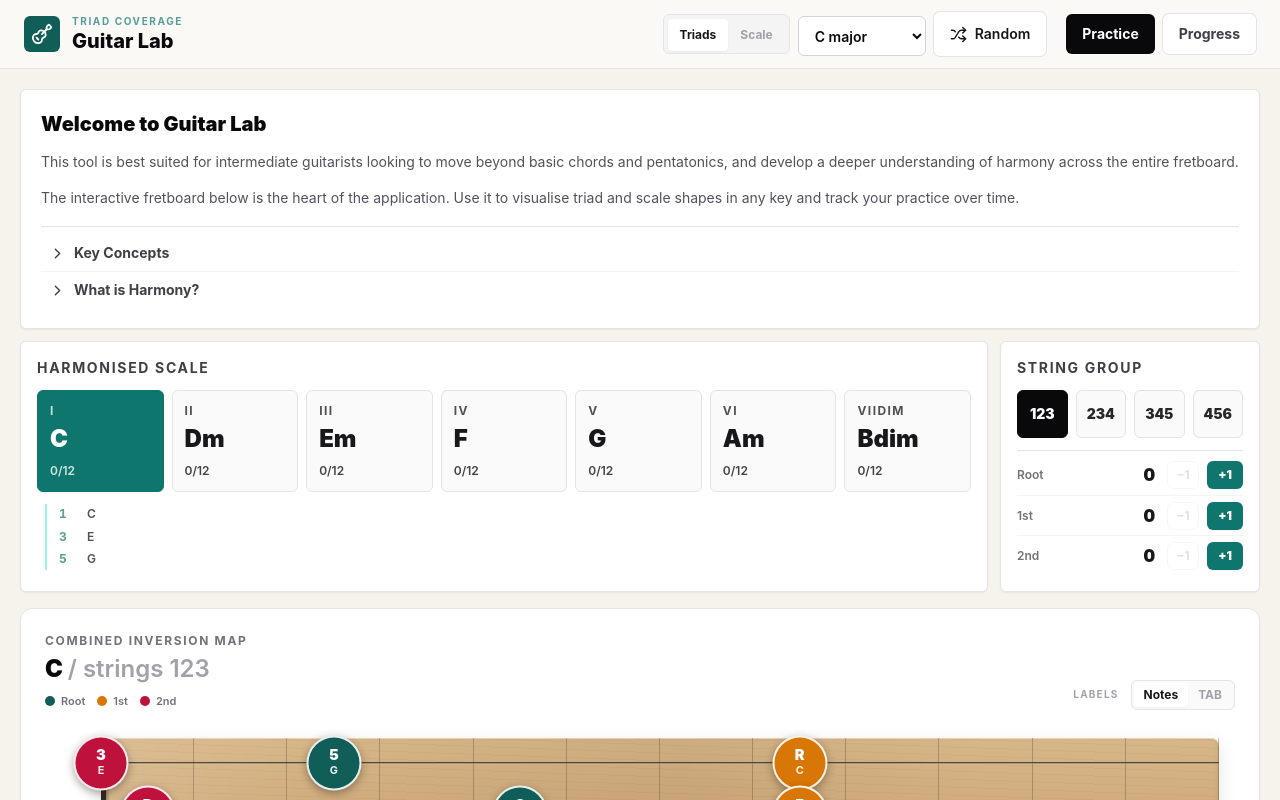
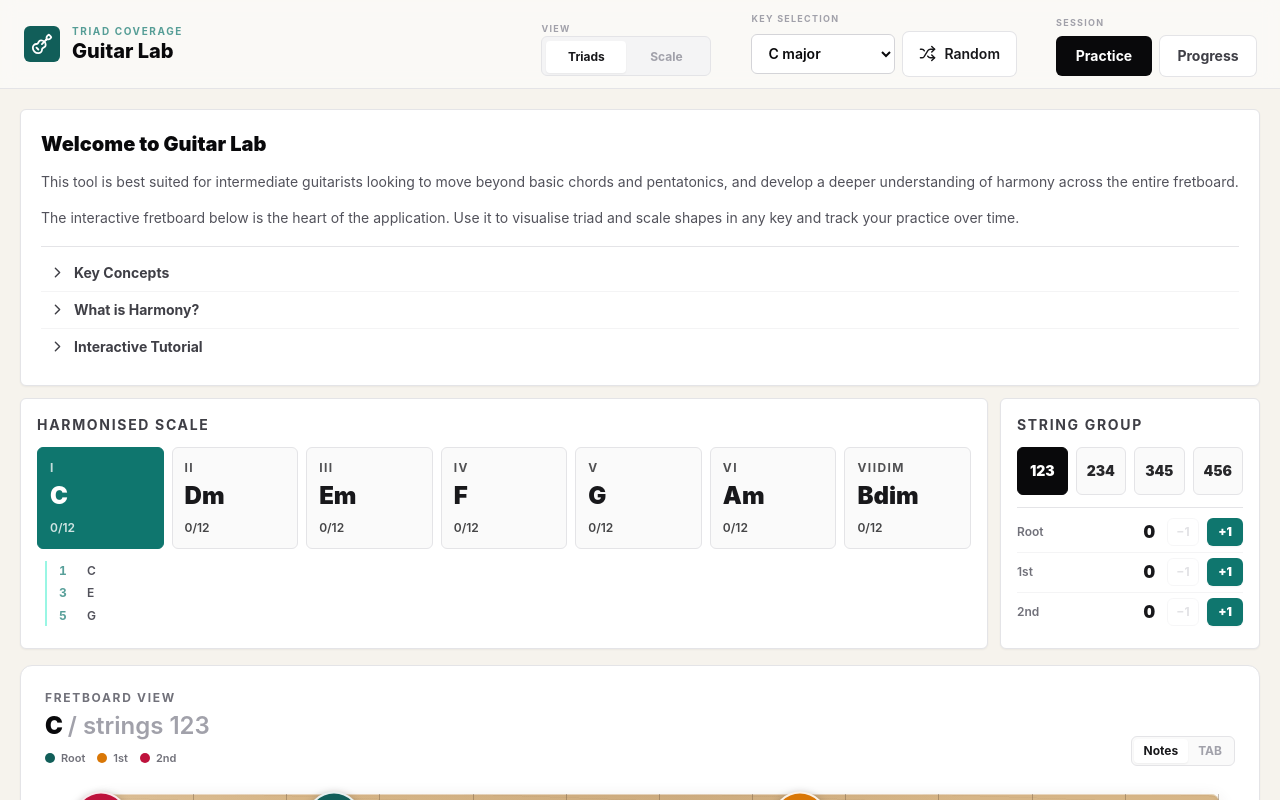
Before and after one commit to Patrock3/GuitarPracticeTool, a React (Vite) app: page / in a window 1280 px wide. Shown: the top 800 px of the page. Built offline with nearby package versions, Linux system fonts and the light colour scheme.

Commit message:
Add interactive tutorial and refine toolbar

```diff
--- a/src/app/App.tsx
+++ b/src/app/App.tsx
@@ -7,6 +7,7 @@ import { AppLayout } from "../components/layout/AppLayout";
 import { CombinedTriadFretboard } from "../components/fretboard/CombinedTriadFretboard";
 import { ProgressPage } from "../components/progress/ProgressPage";
 import { ProgressionBuilder } from "../components/progression/ProgressionBuilder";
+import { InteractiveTutorial } from "../components/tutorial/InteractiveTutorial";
 import { HarmonisedScale } from "../components/workspace/HarmonisedScale";
 import { StringGroupSelector } from "../components/workspace/StringGroupSelector";
 import { WelcomeCard } from "../components/workspace/WelcomeCard";
@@ -38,6 +39,7 @@ const defaultWorkspace = {
 export function App() {
   const persistedWorkspace = useMemo(() => loadWorkspaceState(defaultWorkspace), []);
   const [activePage, setActivePage] = useState<Page>("practice");
+  const [isTutorialOpen, setIsTutorialOpen] = useState(false);
   const [visualisationMode, setVisualisationMode] = useState<VisualisationMode>("triads");
   const [selectedKey, setSelectedKey] = useState<MusicalKey>(
     asMusicalKey(persistedWorkspace.selectedKey),
@@ -104,6 +106,7 @@ export function App() {
   }
 
   return (
+    <>
       <AppLayout
         activePage={activePage}
         selectedKey={selectedKey}
@@ -120,6 +123,7 @@ export function App() {
             onMarkPractised={markPractised}
             onUndoPractice={undoPractice}
             onStringGroupChange={setSelectedStringGroup}
+            onStartTutorial={() => setIsTutorialOpen(true)}
             progress={progress}
             progressByChord={progressByChord}
             selectedChord={selectedChord}
@@ -131,6 +135,8 @@ export function App() {
           <ProgressPage chords={chords} progress={progress} />
         )}
       </AppLayout>
+      {isTutorialOpen && <InteractiveTutorial onClose={() => setIsTutorialOpen(false)} />}
+    </>
   );
 }
 
@@ -140,6 +146,7 @@ interface PracticeWorkspaceProps {
   onMarkPractised: (targetId: string) => void;
   onUndoPractice: (targetId: string) => void;
   onStringGroupChange: (stringGroup: VisualStringGroup) => void;
+  onStartTutorial: () => void;
   progress: PracticeProgressMap;
   progressByChord: Record<string, { practised: number; total: number }>;
   selectedChord: DiatonicChord;
@@ -154,6 +161,7 @@ function PracticeWorkspace({
   onMarkPractised,
   onUndoPractice,
   onStringGroupChange,
+  onStartTutorial,
   progress,
   progressByChord,
   selectedChord,
@@ -230,7 +238,7 @@ function PracticeWorkspace({
   return (
     <div className="grid gap-4">
       <section className="grid gap-3">
-        <WelcomeCard />
+        <WelcomeCard onStartTutorial={onStartTutorial} />
         <div className="grid gap-3 xl:grid-cols-[minmax(0,1fr)_260px]">
           <HarmonisedScale
             chords={chords}
--- a/src/components/fretboard/CombinedTriadFretboard.tsx
+++ b/src/components/fretboard/CombinedTriadFretboard.tsx
@@ -91,7 +91,7 @@ export function CombinedTriadFretboard({ progression = [], renderMode = "triads"
     <section className="min-w-0 rounded-xl border border-zinc-200 bg-white p-4 shadow-sm sm:p-6">
       <div className="mb-7 flex flex-wrap items-end justify-between gap-x-6 gap-y-3">
         <div>
-          <p className="text-xs font-bold uppercase tracking-[0.14em] text-zinc-500">{isProgression ? "Progression map" : "Combined inversion map"}</p>
+          <p className="text-xs font-bold uppercase tracking-[0.14em] text-zinc-500">Fretboard View</p>
           <h3 className="mt-1 text-2xl font-black text-zinc-950">
             {isProgression ? progression.map((item) => item.chord.symbol).join(" → ") : shapes[0].chord.symbol} <span className="font-semibold text-zinc-400">/ strings {shapes[0].stringGroup}</span>
           </h3>
@@ -214,7 +214,6 @@ function LabelModeToggle({ labelMode, onChange }: { labelMode: FretboardLabelMod
   return (
     <fieldset className="flex items-center gap-2" aria-label="Fretboard label mode">
       <legend className="sr-only">Labels</legend>
-      <span className="mr-1 text-[10px] font-bold uppercase tracking-[0.12em] text-zinc-400">Labels</span>
       <div className="flex rounded-md border border-zinc-200 bg-zinc-50 p-0.5">
         {(["notes", "tab"] as const).map((mode) => (
           <button aria-pressed={labelMode === mode} className={`rounded px-2.5 py-1 text-xs font-bold transition ${labelMode === mode ? "bg-white text-zinc-900 shadow-sm" : "text-zinc-400 hover:text-zinc-700"}`} key={mode} onClick={() => onChange(mode)} type="button">
--- a/src/components/layout/AppLayout.tsx
+++ b/src/components/layout/AppLayout.tsx
@@ -40,15 +40,16 @@ export function AppLayout({
               <h1 className="text-xl font-extrabold leading-tight text-zinc-950">Guitar Lab</h1>
             </div>
           </div>
-          <div className="flex flex-col gap-3 sm:flex-row sm:items-center sm:gap-5">
-            <div className="flex flex-col gap-2 sm:flex-row sm:items-center">
-              <fieldset aria-label="Visualisation mode">
-                <legend className="sr-only">Visualisation mode</legend>
-                <div className="flex h-10 rounded-md border border-zinc-200 bg-zinc-100 p-1">
+          <div className="flex flex-col gap-3 md:flex-row md:items-end md:gap-7 xl:gap-10">
+            <fieldset className="grid gap-1.5" aria-label="Visualisation mode" data-tutorial-target="view-toggle">
+              <legend className="text-[9px] font-bold uppercase tracking-[0.14em] text-zinc-400">
+                View
+              </legend>
+                <div className="grid h-10 grid-cols-2 rounded-md border border-zinc-200 bg-zinc-100 p-1">
                   {(["triads", "scale"] as const).map((mode) => (
                     <button
                       aria-pressed={visualisationMode === mode}
-                      className={`h-8 rounded px-3 text-xs font-bold capitalize transition ${visualisationMode === mode ? "bg-white text-zinc-900 shadow-sm" : "text-zinc-400 hover:text-zinc-700"}`}
+                      className={`h-8 min-w-20 rounded px-3 text-xs font-bold capitalize transition ${visualisationMode === mode ? "bg-white text-zinc-900 shadow-sm" : "text-zinc-400 hover:text-zinc-700"}`}
                       key={mode}
                       onClick={() => onVisualisationModeChange(mode)}
                       type="button"
@@ -58,6 +59,10 @@ export function AppLayout({
                   ))}
                 </div>
             </fieldset>
+            <div className="grid gap-1.5">
+              <span className="text-[9px] font-bold uppercase tracking-[0.14em] text-zinc-400">
+                Key Selection
+              </span>
               <KeySelector
                 compact
                 selectedKey={selectedKey}
@@ -65,13 +70,18 @@ export function AppLayout({
                 onRandom={onRandomKey}
               />
             </div>
-            <nav className="flex gap-2">
+            <nav className="grid gap-1.5" aria-label="Session pages">
+              <span className="text-[9px] font-bold uppercase tracking-[0.14em] text-zinc-400">
+                Session
+              </span>
+              <div className="flex gap-2">
                 <NavButton active={activePage === "practice"} onClick={() => onPageChange("practice")}>
                   Practice
                 </NavButton>
                 <NavButton active={activePage === "progress"} onClick={() => onPageChange("progress")}>
                   Progress
                 </NavButton>
+              </div>
             </nav>
           </div>
         </div>
@@ -90,7 +100,7 @@ interface NavButtonProps {
 function NavButton({ active, children, onClick }: NavButtonProps) {
   return (
     <button
-      className={`h-10 rounded-md px-4 text-sm font-bold transition ${
+      className={`h-10 w-24 rounded-md px-4 text-sm font-bold transition ${
         active ? "bg-zinc-950 text-white" : "bg-white text-zinc-700 ring-1 ring-zinc-200 hover:bg-zinc-50"
       }`}
       onClick={onClick}
--- /dev/null
+++ b/src/components/tutorial/InteractiveTutorial.tsx
@@ -0,0 +1,170 @@
+import { useEffect, useRef, useState } from "react";
+
+interface InteractiveTutorialProps {
+  onClose: () => void;
+}
+
+interface TutorialStep {
+  target: string;
+  title: string;
+  description: string;
+}
+
+interface TargetRect {
+  bottom: number;
+  height: number;
+  left: number;
+  right: number;
+  top: number;
+  width: number;
+}
+
+const tutorialSteps: TutorialStep[] = [
+  {
+    target: "view-toggle",
+    title: "Choose a view",
+    description: "Use Triads to explore chord shapes, or switch to Scale to see notes across the fretboard.",
+  },
+  {
+    target: "harmonised-scale",
+    title: "Choose a chord",
+    description: "Select any chord in the Harmonised Scale. The fretboard updates to show that chord's triad shapes.",
+  },
+  {
+    target: "string-groups",
+    title: "Explore string groups",
+    description: "Change the string group to see the same triads on different sets of adjacent strings.",
+  },
+];
+
+const spotlightPadding = 6;
+
+export function InteractiveTutorial({ onClose }: InteractiveTutorialProps) {
+  const [stepIndex, setStepIndex] = useState(0);
+  const [targetRect, setTargetRect] = useState<TargetRect | null>(null);
+  const popoverRef = useRef<HTMLDivElement>(null);
+  const step = tutorialSteps[stepIndex];
+
+  useEffect(() => {
+    const target = document.querySelector<HTMLElement>(`[data-tutorial-target="${step.target}"]`);
+    if (!target) return;
+
+    setTargetRect(null);
+    target.scrollIntoView({ behavior: "smooth", block: "center", inline: "nearest" });
+
+    function updateTargetRect() {
+      const rect = target!.getBoundingClientRect();
+      setTargetRect({
+        bottom: rect.bottom,
+        height: rect.height,
+        left: rect.left,
+        right: rect.right,
+        top: rect.top,
+        width: rect.width,
+      });
+    }
+
+    updateTargetRect();
+    const settleTimer = window.setTimeout(updateTargetRect, 350);
+    window.addEventListener("resize", updateTargetRect);
+    window.addEventListener("scroll", updateTargetRect, true);
+
+    return () => {
+      window.clearTimeout(settleTimer);
+      window.removeEventListener("resize", updateTargetRect);
+      window.removeEventListener("scroll", updateTargetRect, true);
+    };
+  }, [step.target]);
+
+  useEffect(() => {
+    popoverRef.current?.focus();
+  }, [stepIndex]);
+
+  useEffect(() => {
+    function handleKeyDown(event: KeyboardEvent) {
+      if (event.key === "Escape") onClose();
+    }
+
+    window.addEventListener("keydown", handleKeyDown);
+    return () => window.removeEventListener("keydown", handleKeyDown);
+  }, [onClose]);
+
+  const spotlightStyle = targetRect ? {
+    height: targetRect.height + spotlightPadding * 2,
+    left: targetRect.left - spotlightPadding,
+    top: targetRect.top - spotlightPadding,
+    width: targetRect.width + spotlightPadding * 2,
+  } : undefined;
+  const popoverStyle = targetRect ? getPopoverPosition(targetRect) : undefined;
+  const isFinalStep = stepIndex === tutorialSteps.length - 1;
+
+  return (
+    <div className="fixed inset-0 z-50" role="dialog" aria-modal="true" aria-labelledby="tutorial-title">
+      {targetRect && (
+        <div
+          className="pointer-events-none fixed rounded-lg border-2 border-teal-400 shadow-[0_0_0_4px_rgba(20,184,166,0.2),0_0_0_9999px_rgba(9,9,11,0.62)] transition-[left,top,width,height] duration-200"
+          style={spotlightStyle}
+        />
+      )}
+
+      <div
+        className="fixed w-[min(20rem,calc(100vw-2rem))] rounded-lg border border-zinc-200 bg-white p-4 shadow-2xl outline-none"
+        ref={popoverRef}
+        style={popoverStyle}
+        tabIndex={-1}
+      >
+        <p className="text-[10px] font-bold uppercase tracking-[0.14em] text-teal-700">
+          Step {stepIndex + 1} of {tutorialSteps.length}
+        </p>
+        <h2 className="mt-1 text-lg font-black text-zinc-950" id="tutorial-title">{step.title}</h2>
+        <p className="mt-2 text-sm leading-6 text-zinc-600">{step.description}</p>
+
+        <div className="mt-4 flex items-center justify-between gap-3 border-t border-zinc-100 pt-3">
+          <button
+            className="h-9 rounded-md px-2 text-sm font-semibold text-zinc-500 transition hover:bg-zinc-100 hover:text-zinc-800"
+            onClick={onClose}
+            type="button"
+          >
+            Skip
+          </button>
+          <div className="flex gap-2">
+            <button
+              className="h-9 rounded-md border border-zinc-200 bg-white px-3 text-sm font-semibold text-zinc-700 transition hover:bg-zinc-50 disabled:cursor-not-allowed disabled:opacity-40"
+              disabled={stepIndex === 0}
+              onClick={() => setStepIndex((current) => current - 1)}
+              type="button"
+            >
+              Previous
+            </button>
+            <button
+              className="h-9 rounded-md bg-teal-700 px-4 text-sm font-bold text-white transition hover:bg-teal-800"
+              onClick={() => isFinalStep ? onClose() : setStepIndex((current) => current + 1)}
+              type="button"
+            >
+              {isFinalStep ? "Finish" : "Next"}
+            </button>
+          </div>
+        </div>
+      </div>
+    </div>
+  );
+}
+
+function getPopoverPosition(targetRect: TargetRect) {
+  const viewportPadding = 16;
+  const targetGap = 16;
+  const popoverWidth = Math.min(320, window.innerWidth - viewportPadding * 2);
+  const estimatedPopoverHeight = 210;
+  const hasRoomBelow = window.innerHeight - targetRect.bottom >= estimatedPopoverHeight + targetGap;
+  const preferredTop = hasRoomBelow
+    ? targetRect.bottom + targetGap
+    : targetRect.top - estimatedPopoverHeight - targetGap;
+
+  return {
+    left: Math.min(
+      Math.max(targetRect.left + targetRect.width / 2 - popoverWidth / 2, viewportPadding),
+      window.innerWidth - popoverWidth - viewportPadding,
+    ),
+    top: Math.max(viewportPadding, preferredTop),
+  };
+}
--- a/src/components/workspace/HarmonisedScale.tsx
+++ b/src/components/workspace/HarmonisedScale.tsx
@@ -15,7 +15,7 @@ export function HarmonisedScale({
   selectedChordId,
 }: HarmonisedScaleProps) {
   return (
-    <section className="rounded-md border border-zinc-200 bg-white p-4 shadow-sm">
+    <section className="rounded-md border border-zinc-200 bg-white p-4 shadow-sm" data-tutorial-target="harmonised-scale">
       <div className="mb-3 flex items-center justify-between gap-3">
         <h2 className="text-sm font-bold uppercase tracking-[0.12em] text-zinc-700">
           Harmonised scale
--- a/src/components/workspace/KeySelector.tsx
+++ b/src/components/workspace/KeySelector.tsx
@@ -12,13 +12,13 @@ interface KeySelectorProps {
 
 export function KeySelector({ compact = false, selectedKey, onChange, onRandom }: KeySelectorProps) {
   return (
-    <div className={compact ? "flex items-end gap-2" : "flex flex-col gap-3 sm:flex-row sm:items-end"}>
+    <div className={compact ? "flex items-center gap-2" : "flex flex-col gap-3 sm:flex-row sm:items-end"}>
       <label className="grid flex-1 gap-2">
         <span className={compact ? "sr-only" : "text-xs font-bold uppercase tracking-[0.12em] text-zinc-500"}>
           Key
         </span>
         <select
-          className={`${compact ? "h-10 min-w-32" : "h-11"} rounded-md border border-zinc-300 bg-white px-3 text-sm font-semibold text-zinc-950`}
+          className={`${compact ? "h-10 w-36" : "h-11"} rounded-md border border-zinc-300 bg-white px-3 text-sm font-semibold text-zinc-950`}
           value={selectedKey.id}
           onChange={(event) => onChange(musicalKeys.find((key) => key.id === event.target.value)!)}
         >
@@ -30,7 +30,7 @@ export function KeySelector({ compact = false, selectedKey, onChange, onRandom }
         </select>
       </label>
       <Button
-        className={compact ? "h-10 min-h-10 px-3" : ""}
+        className={compact ? "h-10 min-h-10 min-w-28 px-3" : ""}
         icon={<Shuffle size={17} aria-hidden="true" />}
         onClick={onRandom}
         variant="secondary"
--- a/src/components/workspace/StringGroupSelector.tsx
+++ b/src/components/workspace/StringGroupSelector.tsx
@@ -31,7 +31,7 @@ export function StringGroupSelector({
   options = stringSets,
 }: StringGroupSelectorProps) {
   return (
-    <section className="rounded-md border border-zinc-200 bg-white p-4 shadow-sm">
+    <section className="rounded-md border border-zinc-200 bg-white p-4 shadow-sm" data-tutorial-target="string-groups">
       <h2 className="mb-3 text-sm font-bold uppercase tracking-[0.12em] text-zinc-700">
         String group
       </h2>
--- a/src/components/workspace/WelcomeCard.tsx
+++ b/src/components/workspace/WelcomeCard.tsx
@@ -155,7 +155,11 @@ const welcomeContent = {
   ],
 };
 
-export function WelcomeCard() {
+interface WelcomeCardProps {
+  onStartTutorial: () => void;
+}
+
+export function WelcomeCard({ onStartTutorial }: WelcomeCardProps) {
   const [expandedSections, setExpandedSections] = useState<string[]>([]);
 
   function toggleSection(sectionId: string) {
@@ -245,6 +249,16 @@ export function WelcomeCard() {
             </div>
           );
         })}
+        <div className="last:border-b-0">
+          <button
+            className="flex w-full items-center gap-2 rounded-md px-2 py-2 text-left text-sm font-bold text-zinc-700 transition hover:bg-zinc-50 hover:text-teal-800"
+            onClick={onStartTutorial}
+            type="button"
+          >
+            <ChevronRight aria-hidden="true" className="shrink-0" size={17} />
+            Interactive Tutorial
+          </button>
+        </div>
       </div>
     </section>
   );
```
Lines whose indentation alone changed are shown as unchanged.
